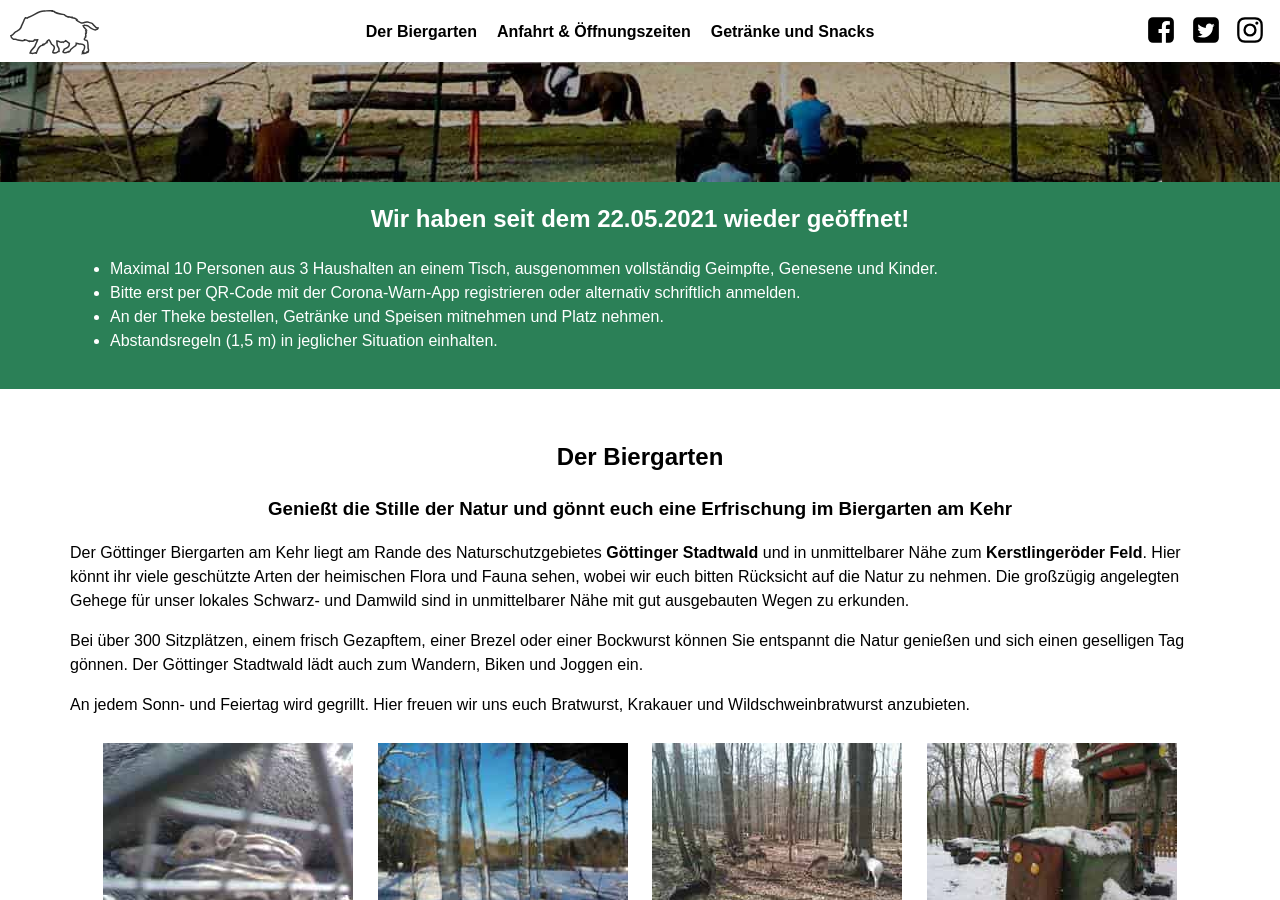
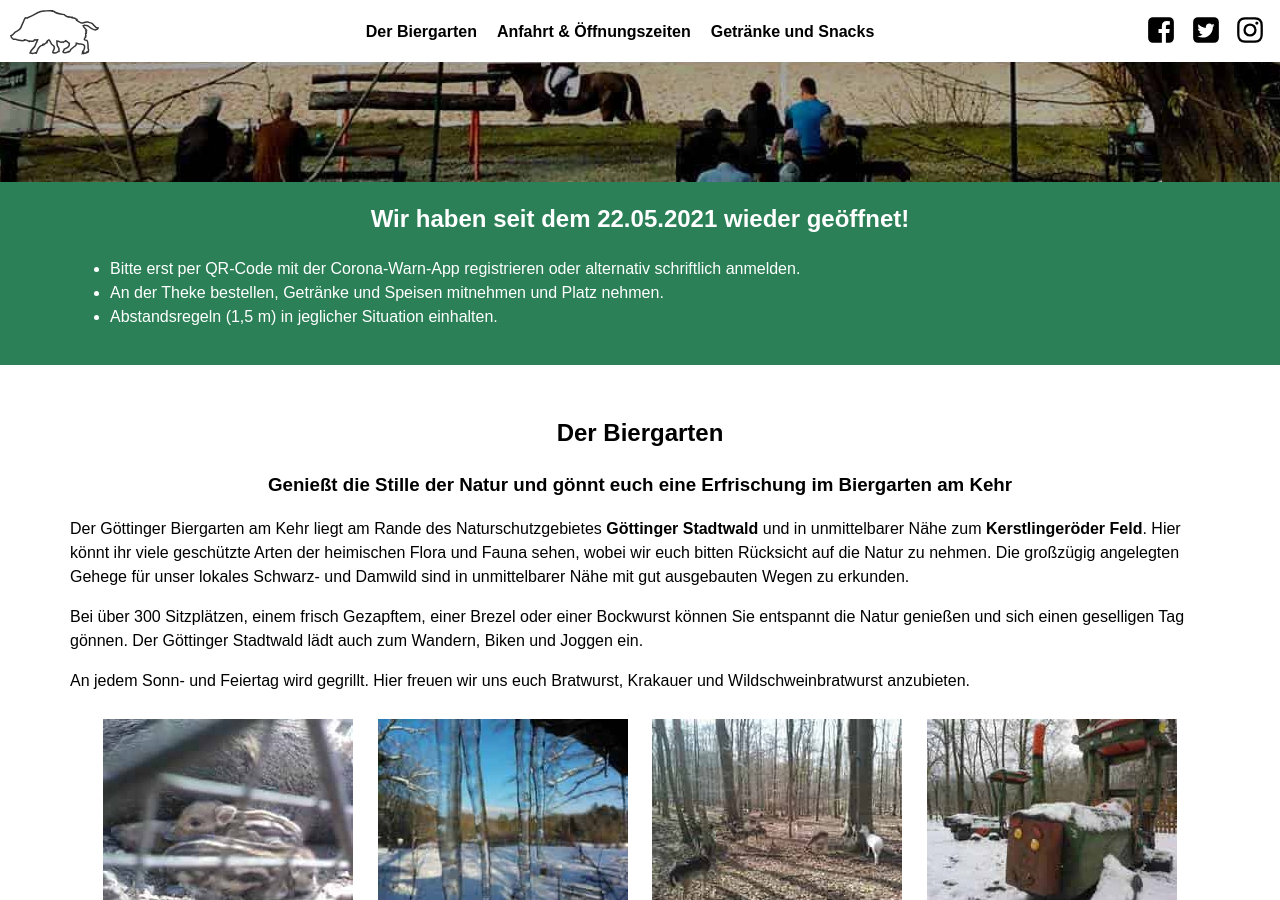
Before and after one commit to versable/kehr-website, a Jekyll site: the page built from index.html, in a window 1280 px wide and 900 px high, scrolled down 328 px. Built offline with Jekyll 4.4.1, drawn with Linux system fonts in a browser that asks for light colours.

Commit message:
Update corona rules

```diff
--- a/index.html
+++ b/index.html
@@ -17,10 +17,6 @@ layout: default
     <div class="container">
     <h2>Wir haben seit dem 22.05.2021 wieder geöffnet!</h2>
         <ul>
-            <li>
-                Maximal 10 Personen aus 3 Haushalten an einem Tisch,
-                ausgenommen vollständig Geimpfte, Genesene und Kinder.
-            </li>
             <li>
                 Bitte erst per QR-Code mit der Corona-Warn-App registrieren
                 oder alternativ schriftlich anmelden.
```
